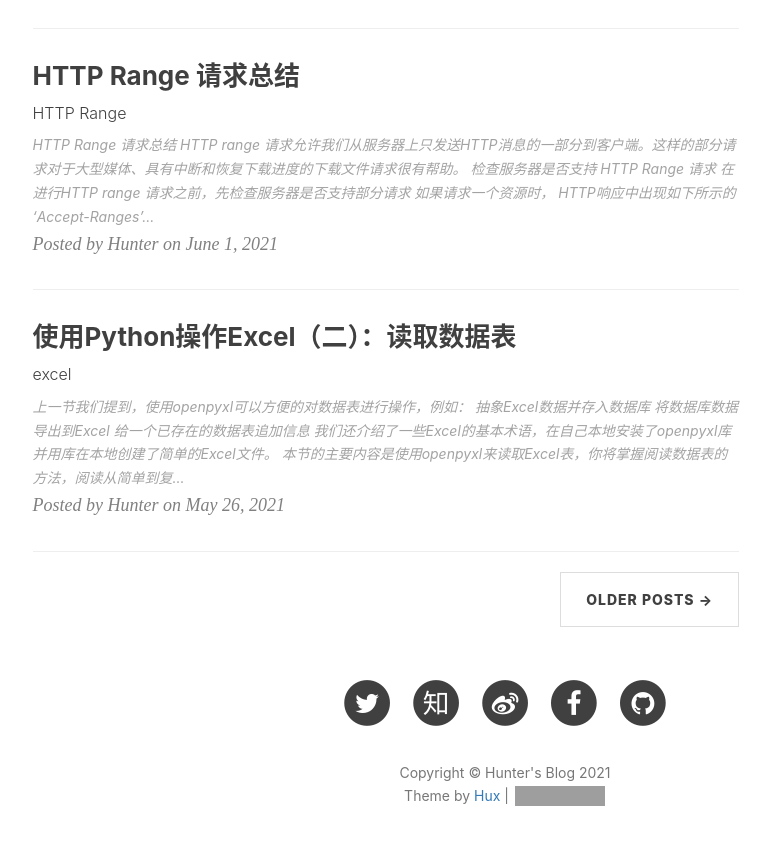
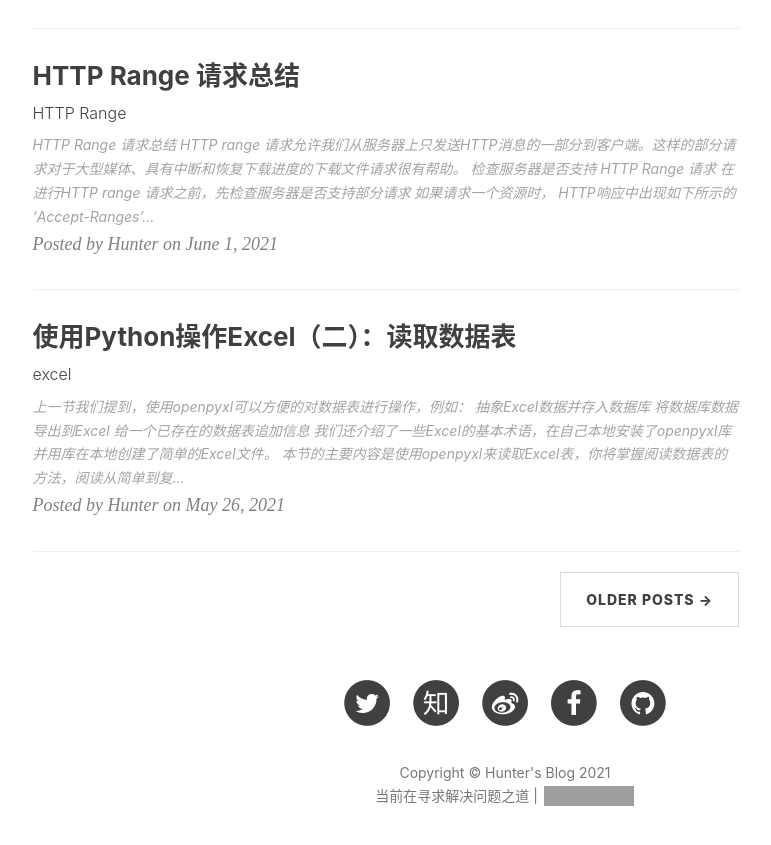
Before and after one commit to zhtyyx/zhtyyx.github.io, a Jekyll site: the page built from index.html, in a window 1280 px wide and 900 px high, scrolled down 2496 px. Shown: the top 845 px of the window, without its empty margins (135-906 px from the left). Built offline with Jekyll 4.4.1, drawn with Linux system fonts in a browser that asks for light colours; nearby versions of some CDN libraries; the list of posts is cut into pages by our own code; comment, search, counter and statistics services are not loaded; grey boxes are pictures that could not be loaded.

Commit message:
add title

```diff
--- a/_includes/footer.html
+++ b/_includes/footer.html
@@ -72,7 +72,7 @@
                 <p class="copyright text-muted">
                     Copyright &copy; {{ site.title }} {{ site.time | date: '%Y' }}
                     <br>
-                    Theme by <a href="http://huangxuan.me">Hux</a> |
+                    当前在寻求解决问题之道<a href="https://www.marxists.org/"></a> |
                     <iframe
                         style="margin-left: 2px; margin-bottom:-5px;"
                         frameborder="0" scrolling="0" width="91px" height="20px"
```
